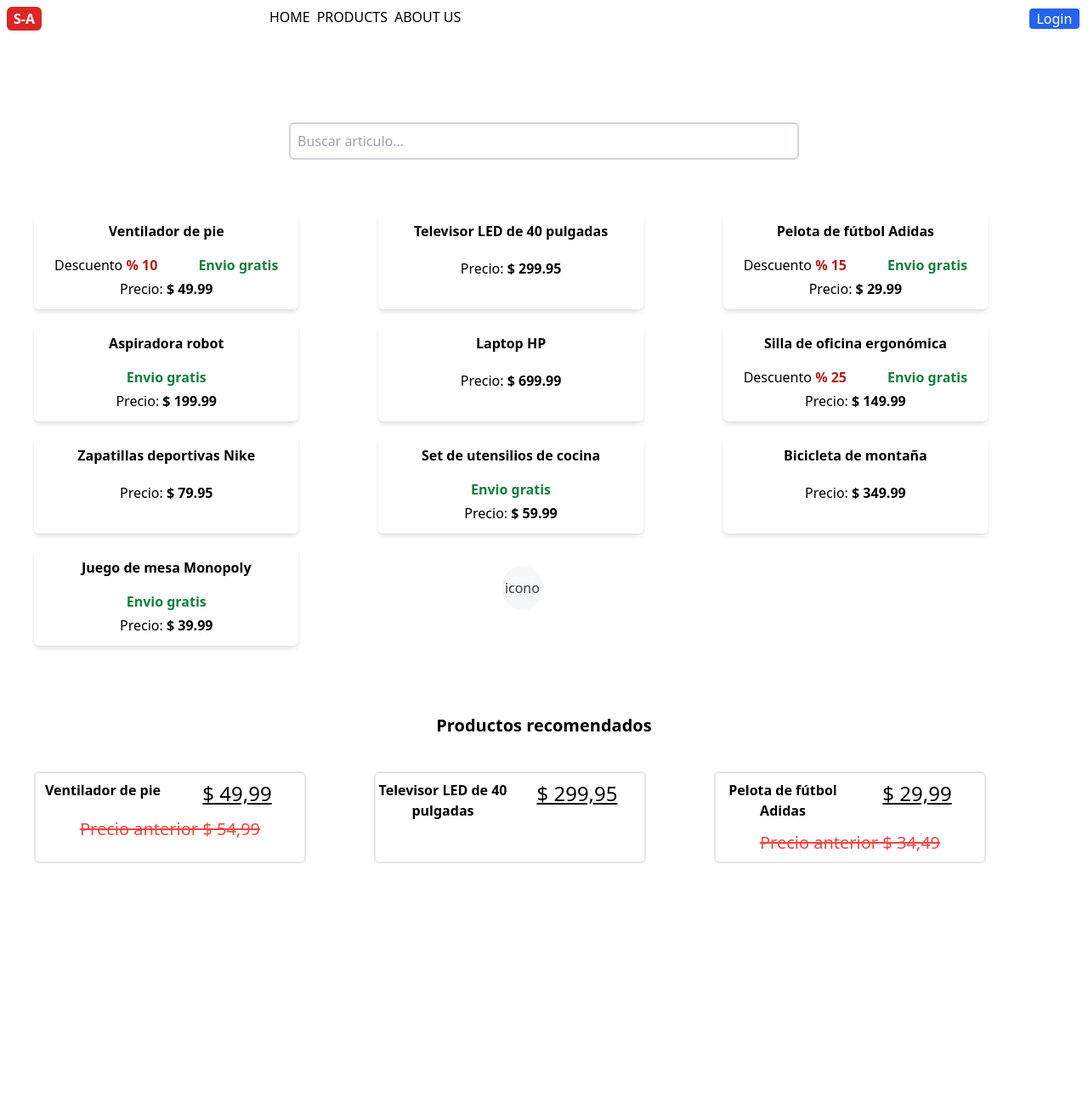
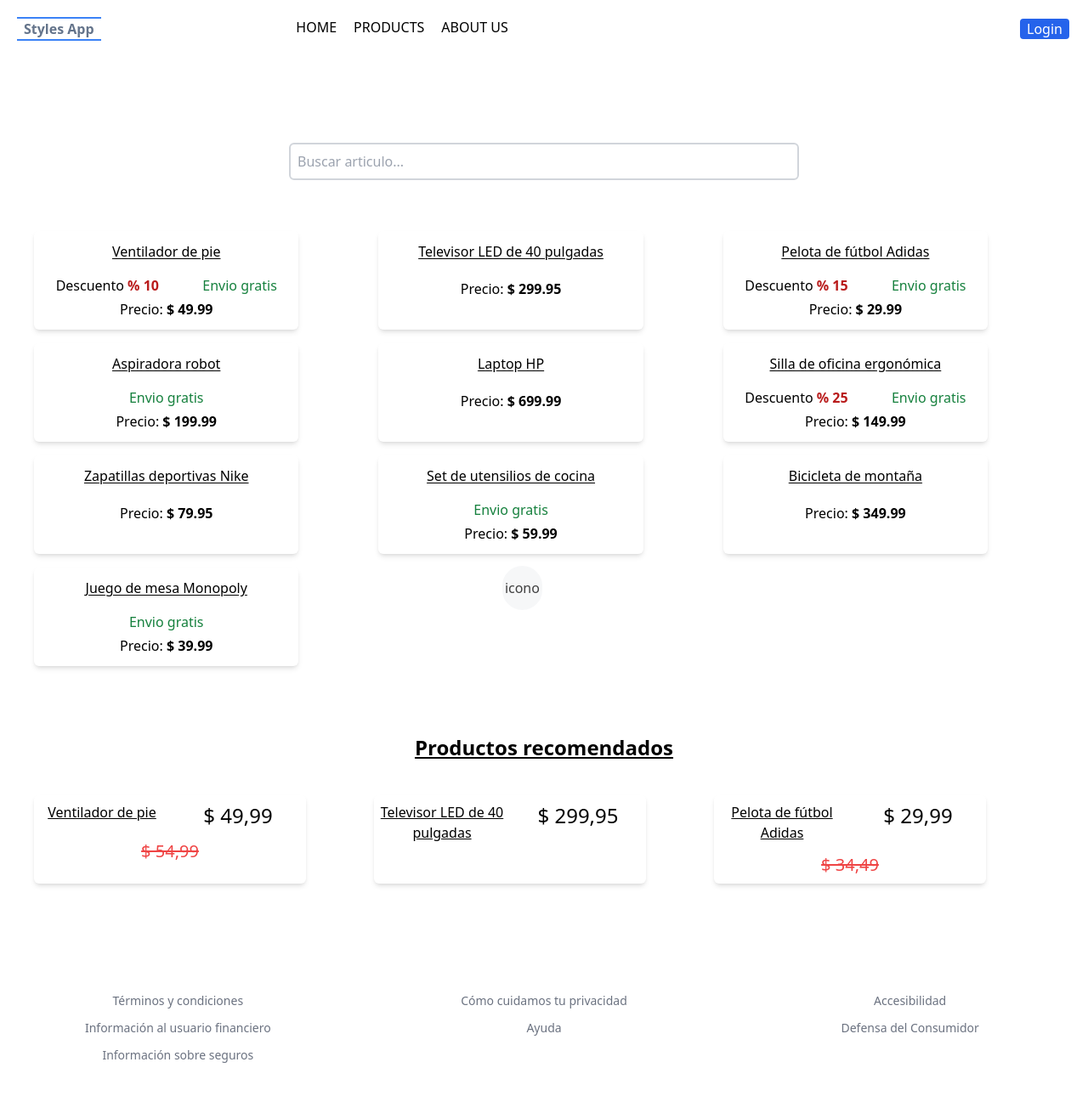
Before and after one commit to rodrigopinto30/styles-menu, a React (Vite) app: page / in a window 1280 px wide. Shown: the whole page at 85% size. Before the commit the page ends 1016 px from the top, so only its background shows below. Built offline with nearby package versions, Linux system fonts and the light colour scheme.

Commit message:
Incorporacion de estilos

```diff
--- a/src/App.tsx
+++ b/src/App.tsx
@@ -1,3 +1,4 @@
+import Footer from "./components/Footer";
 import Header from "./components/Header";
 import Products from "./components/Products";
 import Recommended from "./components/Recommended";
@@ -10,13 +11,14 @@ const App = () => {
   return (
 
       <div
-          className={`${themeMode === 'darkMode' ? 'bg-slate-900' : themeMode === 'neonMode' ? 'bg-[#6A1B9A]' : 'bg-white'}`}
+          className={`${themeMode === 'darkMode' ? 'bg-background-dark' : themeMode === 'neonMode' ? 'bg-black' : 'bg-white'}`}
         >
         <Header />
         <main className="pl-10 pr-10">
           <Products />
           <Recommended />
         </main>
+        <Footer />
       </div>
 
   )
--- a/src/components/Button.tsx
+++ b/src/components/Button.tsx
@@ -1,9 +1,16 @@
 import React from "react";
+import { useDarkMode } from "../context/ModeContext";
 
 const Button : React.FC =()=>{
+
+    const {themeMode} = useDarkMode();
+
     return(
-        <button className="bg-blue-600 text-white border-2 w-[5%] border-white rounded-md text-black pl-2 pr-2 transition-all
-            hover:text-blue-600 hover:bg-white hover:border-blue-600"
+        <button type="button" className={`border-2 w-[5%] pl-2 pr-2 rounded-md transition-all
+            ${themeMode === 'darkMode' ? 'text-card-dark bg-text-dark border-card-dark hover:bg-background-dark hover:text-text-dark hover:border-text-dark'
+                : themeMode === "neonMode" ? 'text-white drop-shadow-neon-drop-shadow border-purple-200  hover:border-blue-200 hover:text-blue-200 hover:bg-slate-800'
+                    : 'bg-blue-600 text-white  border-white hover:text-blue-600 hover:bg-white hover:border-blue-600'}
+            `}
         >
             Login
         </button>
--- /dev/null
+++ b/src/components/Footer.tsx
@@ -0,0 +1,25 @@
+import { footerItems } from '../data';
+import { useDarkMode } from '../context/ModeContext';
+
+const Footer = () => {
+
+  const { themeMode } = useDarkMode();
+
+  return (
+    <footer className='grid grid-cols-3 gap-3 pt-[10%] pb-10 text-center'>
+      {footerItems.map((item, index) =>(
+          <a
+            key={index}
+            href='/'
+            className={`text-sm font-thil transition-all hover:underline hover:underline-offset-2
+            ${themeMode === 'darkMode' ? 'text-text-dark hover:text-white'
+            : themeMode === 'neonMode' ? 'text-white drop-shadow-neon-drop-shadow hover:text-blue-300'
+            : 'text-gray-500 hover:text-gray-800'}
+            `}
+            >{item}</a>
+      ))}
+    </footer>
+  )
+}
+
+export default Footer
--- a/src/components/Header.tsx
+++ b/src/components/Header.tsx
@@ -7,7 +7,7 @@ import StylesMenu from './StylesMenu';
 const Header : React.FC =()=>{
     return(
         <header className="relative flex flex-row justify-between
-            p-2"
+            p-5"
         >
             <IconApp />
             <Navbar />
--- a/src/components/IconApp.tsx
+++ b/src/components/IconApp.tsx
@@ -1,11 +1,17 @@
-import React from "react";
+import { useDarkMode } from "../context/ModeContext";
 
 const IconApp =()=>{
+
+    const {themeMode} = useDarkMode();
+
     return(
-        <div className="bg-red-600 rounded-md font-bold text-white
-            flex flex-row justify-between items-center pr-2 pl-2"
+        <div className={`border-t-2 border-b-2 font-bold flex flex-row justify-between items-center pr-2 pl-2
+            ${themeMode === "darkMode" ? 'text-text-dark border-indigo-500'
+                : themeMode === 'neonMode' ? 'text-white drop-shadow-neon-drop-shadow border-blue-200'
+                    : 'text-slate-500 border-blue-500'}
+        `}
         >
-            S-A
+            Styles App
         </div>
     )
 }
--- a/src/components/Navbar.tsx
+++ b/src/components/Navbar.tsx
@@ -8,17 +8,17 @@ const Navbar : React.FC =()=>{
 
     return(
         <nav className="flex flex-row w-[50%]">
-            <ul className="flex flex-row w-[100%]">
+            <ul className="flex flex-row w-[100%] gap-5">
                 {tabs.map((tab, index)=>(
                     <li
                         key={index}
-                        className={`${themeMode === 'darkMode' ? 'bg-slate-900 text-white' : themeMode === 'neonMode' ? 'bg-[#6A1B9A] text-[#EA80FC]' : 'bg-white text-black' }`}
                     >
                         <a
                             href="/"
-                            className={`p-1 transition-all hover:bg-gray-100
-                                hover:underline hover:underline-offset-4
-                                `}
+
+                        className={`transition-all ${themeMode === 'darkMode' ? 'text-text-dark hover:underline hover:underline-offset-4'
+                        : themeMode === 'neonMode' ? 'text-white drop-shadow-neon-drop-shadow  hover:underline hover:underline-offset-4'
+                            : 'bg-white text-black hover:underline hover:underline-offset-4' }`}
                             >
                             {tab}
                         </a>
--- a/src/components/Products.tsx
+++ b/src/components/Products.tsx
@@ -29,7 +29,10 @@ const Products : React.FC =()=>{
                     type='text'
                     placeholder="Buscar articulo..."
                     className={`w-[50%] pt-2 pb-2 pl-2 rounded-md border-2 focus:outline-none
-                        ${themeMode === 'darkMode' ? 'border-gray-900 bg-slate-900 text-indigo-300' : themeMode === 'neonMode' ? 'border-purple-600 bg-[#6A1B9A]' :'border-gray-300 bg-white'}
+                        ${themeMode === 'darkMode' ? 'border-card-dark bg-card-dark text-indigo-300'
+                            : themeMode === 'neonMode' ? 'text-white bg-black drop-shadow-noen-drop-shadow border-gray-500'
+                                :'border-gray-300 bg-white'
+                        }
                     `}
                     value={search}
                     onChange={(e)=>setSearch(e.target.value)}
@@ -40,11 +43,11 @@ const Products : React.FC =()=>{
                     <div
                         key={index}
                         className={`flex flex-col w-[80%] rounded-md cursor-pointer
-                        ${themeMode === 'darkMode' ? 'shadow-lg shadow-slate-500/50 hover:bg-slate-800 hover:border-slate-100'
-                            : themeMode === 'neonMode' ? 'hover:bg-[#8b37c0]'
+                        ${themeMode === 'darkMode' ? 'shadow-lg text-text-dark bg-card-dark hover:bg-slate-800 hover:border-slate-100'
+                            : themeMode === 'neonMode' ? 'text-white drop-shadow-neon-drop-shadow border border-white hover:bg-slate-900'
                                 : 'shadow-md hover:bg-gray-100 hover:border-white'}`}
                     >
-                        <span className="font-semibold text-center mt-3">{data.articulo}</span>
+                        <span className="text-center mt-3 underline underline-offset-2">{data.articulo}</span>
                         <div className="flex flex-row mt-4 justify-around">
                             {data.descuento > 0 &&
                                 <span className="">Descuento
@@ -52,7 +55,7 @@ const Products : React.FC =()=>{
                                 </span>
                             }
                             {data.envioGratis &&
-                                <span className="text-green-700 font-bold"> Envio gratis </span>
+                                <span className="text-green-700 "> Envio gratis </span>
                             }
                         </div>
                         <div className="text-center mt-1 mb-3"> Precio:
--- a/src/components/Recommended.tsx
+++ b/src/components/Recommended.tsx
@@ -2,6 +2,7 @@ import React, { useState, useEffect } from "react";
 import { data } from "../data";
 import { Articulo } from "../type";
 import RecommendedProduct from "./RecommendedProduct";
+import { useDarkMode } from "../context/ModeContext";
 
 const Recommended : React.FC =()=>{
 
@@ -11,9 +12,16 @@ const Recommended : React.FC =()=>{
         setProducts(data.slice(0,3));
     },[]);
 
+    const { themeMode } = useDarkMode();
+
     return(
         <section className="flex flex-col justify-center text-center mt-20">
-            <h2 className="text-xl font-semibold"> Productos recomendados </h2>
+            <h2 className={`text-2xl font-semibold underline underline-offset-2
+                ${themeMode === 'darkMode' ? 'text-text-dark'
+                    : themeMode === 'neonMode' ? 'text-white drop-shadow-neon-drop-shadow'
+                        : 'black'
+                }
+            `}> Productos recomendados </h2>
             <div className="grid grid-cols-3 mt-10">
                 {
                     products.map((product, index) =>(
--- a/src/components/RecommendedProduct.tsx
+++ b/src/components/RecommendedProduct.tsx
@@ -1,5 +1,6 @@
 import React from 'react'
 import { Articulo } from '../type'
+import { useDarkMode } from '../context/ModeContext'
 
 interface Props {
     product: Articulo
@@ -9,20 +10,24 @@ const RecommendedProduct : React.FC <Props> =  ({product}) => {
 
     const {articulo, seccion, precio, envioGratis, descuento} = product;
 
+    const { themeMode } = useDarkMode();
+
     return (
-        <div className='flex flex-col gap-3 border-2 border-gay-200 w-[80%] rounded-md pt-2 pb-2 cursor-pointer
-            hover:bg-gray-100'
-        >
+        <div className={`flex flex-col gap-3 w-[80%] rounded-md pt-2 pb-2 cursor-pointer
+        ${themeMode === 'darkMode' ? 'shadow-lg text-text-dark bg-card-dark hover:bg-slate-800 hover:border-slate-100'
+        : themeMode === 'neonMode' ? 'text-white drop-shadow-neon-drop-shadow border border-white hover:bg-slate-900'
+            : 'shadow-md hover:bg-gray-100 hover:border-white'}`} >
+
             <div className='grid grid-cols-2'>
-                <span className='font-semibold'> {articulo} </span>
-                <span className='underline text-2xl'> {new Intl.NumberFormat('es-AR', {style: 'currency', currency: 'ARS'}).format(precio)} </span>
+                <span className='underline'> {articulo} </span>
+                <span className='text-2xl'> {new Intl.NumberFormat('es-AR', {style: 'currency', currency: 'ARS'}).format(precio)} </span>
             </div>
             {
                 descuento ?
                     <span
                         className='line-through text-red-500 text-xl'
                     >
-                        Precio anterior {new Intl.NumberFormat('es-AR', { style: 'currency', currency: 'ARS' }).format(
+                        {new Intl.NumberFormat('es-AR', { style: 'currency', currency: 'ARS' }).format(
                         precio + (precio * (descuento/100)))}
                     </span>
                 :
--- a/src/components/StylesMenu.tsx
+++ b/src/components/StylesMenu.tsx
@@ -9,13 +9,13 @@ const StylesMenu : React.FC =()=>{
     const {toggleThemeMode} = useDarkMode();
 
     return(
-        <div className={`fixed bottom-[10%] right-[50%] bg-gray-100 opacity-75 rounded-full w-[4%] h-[7%] cursor-pointer
+        <div className={`z-10 fixed bottom-[10%] right-[50%] bg-gray-100 opacity-75 rounded-full w-[4%] h-[7%] cursor-pointer
             border-2 border-white transition-all
             ${isHovered ? 'hover:bg-white hover:border-red-600 hover:right-[20%] hover:opacity-100 hover:w-[60%] hover:transition-all' : '' }`}
             onMouseEnter={() => setIsHovered(true)}
             onMouseLeave={() => setIsHovered(false)}
         >
-            <div className="flex flex-row w-full h-full bg-transparent rounded-full flex justify-center items-center">
+            <div className="flex flex-row w-full h-full bg-transparent rounded-full justify-center items-center">
                 <span className={`${isHovered ? 'hidden' : 'block'}`}>
                     icono
                 </span>
--- a/src/data/index.ts
+++ b/src/data/index.ts
@@ -99,3 +99,13 @@ export const tabs :string[] = [
   "PRODUCTS",
   "ABOUT US"
 ];
+
+export const footerItems : string[] = [
+  "Términos y condiciones",
+  "Cómo cuidamos tu privacidad",
+  "Accesibilidad",
+  "Información al usuario financiero",
+  "Ayuda",
+  "Defensa del Consumidor",
+  "Información sobre seguros",
+]
--- a/tailwind.config.js
+++ b/tailwind.config.js
@@ -9,12 +9,27 @@ export default {
       colors: {
         "dark-purple": "#081A51",
         "light-white": "rgba(255,255,255,0.17)",
+        "background-dark" : "#292829",
+        "card-dark" : "#1e1e1e",
+        "text-dark" : "#929292",
       },
       boxShadow: {
         'neon': '0 0 5px #6A1B9A, 0 0 25px #6A1B9A, 0 0 50px #6A1B9A, 0 0 100px',
-        //'dark': '0px 1px 7px -2px #6A1B9A',
-        'dark': '0 0 5px #6A1B9A, 0 0 25px #6A1B9A, 0 0 50px #6A1B9A, 0 0 100px'
-      }
+      },
+      dropShadow: {
+          'neon-drop-shadow': [
+            '0 0 0px #fff',
+            '0 0 0px #fff',
+            '0 0 0px #fff',
+            '0 0 0px #0fa',
+            '0 0 0px #0fa',
+            '0 0 0px #0fa',
+            '0 0 0px #0fa',
+            '0 0 1px #0fa'
+          ]
+        }
+
+
     },
   },
   plugins: [],
```
